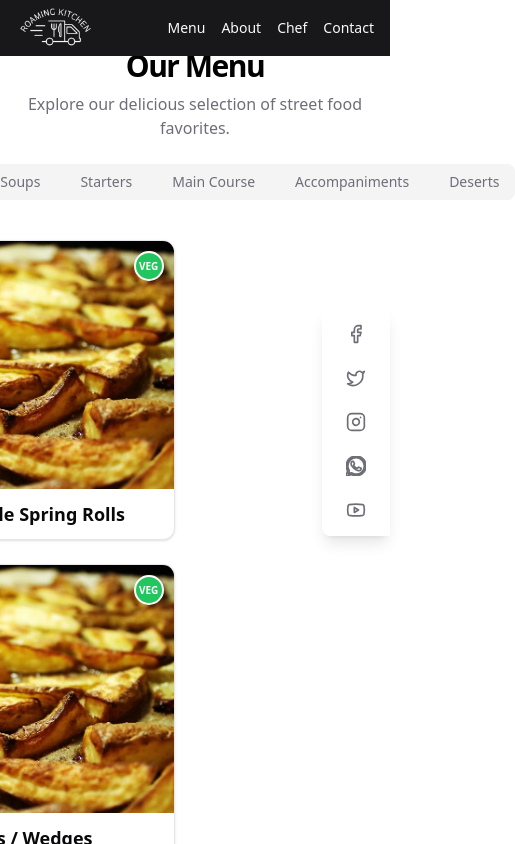
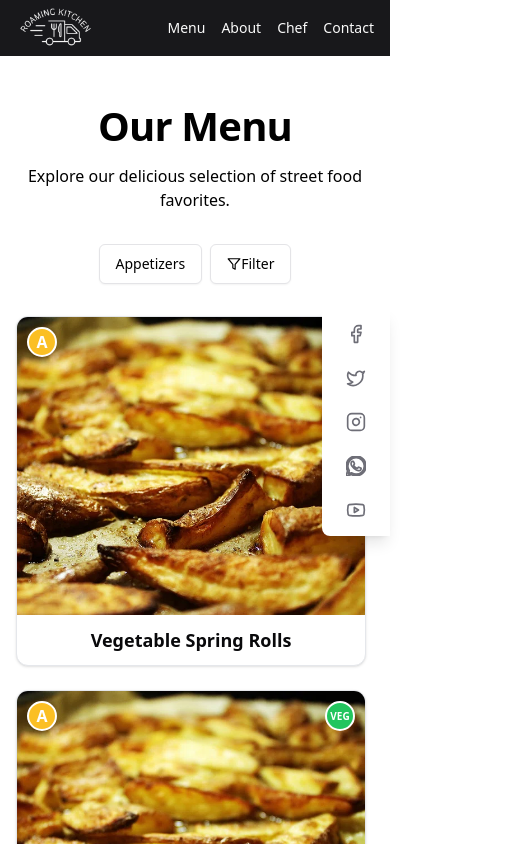
Before and after one commit to jaypopat/roaming-kitchen, a Next.js app: page /menu in a window 390 px wide. Shown: the top 844 px of the page, 515 px wide, since content can reach past the window. Built offline with nearby package versions, Linux system fonts and the light colour scheme.

Commit message:
improved mobile ui

```diff
--- a/package.json
+++ b/package.json
@@ -20,6 +20,7 @@
     "@radix-ui/react-select": "^2.1.1",
     "@radix-ui/react-slot": "^1.1.0",
     "@radix-ui/react-tabs": "^1.1.0",
+    "@radix-ui/react-tooltip": "^1.1.2",
     "@types/nodemailer": "^6.4.15",
     "@vercel/analytics": "^1.3.1",
     "axios": "^1.7.2",
--- a/src/app/about/page.tsx
+++ b/src/app/about/page.tsx
@@ -19,10 +19,10 @@ export default function AboutPage() {
         <div className="container px-4 md:px-6">
           <div className="flex flex-col items-center justify-center space-y-4 text-center">
             <div className="space-y-2">
-              <h2 className="text-3xl font-bold tracking-tighter sm:text-5xl">
+              <h2 className="text-3xl font-bold tracking-tighter md:text-4xl/tight">
                 Our Team
               </h2>
-              <p className="max-w-[900px] text-muted-foreground md:text-xl/relaxed lg:text-base/relaxed xl:text-xl/relaxed">
+              <p className="mt-4 sm:mt-6 max-w-[900px] text-muted-foreground md:text-xl/relaxed lg:text-base/relaxed xl:text-xl/relaxed">
                 Meet the passionate individuals behind Roaming Kitchen.
               </p>
             </div>
--- a/src/app/menu/page.jsx
+++ b/src/app/menu/page.jsx
@@ -1,7 +1,7 @@
 "use client";
 
-import { useState } from "react";
-import { Tabs, TabsList, TabsTrigger, TabsContent } from "@/components/ui/tabs";
+import { useState, useEffect } from "react";
+import { Tabs, TabsList, TabsTrigger } from "@/components/ui/tabs";
 import {
   DropdownMenu,
   DropdownMenuTrigger,
@@ -9,6 +9,7 @@ import {
   DropdownMenuLabel,
   DropdownMenuSeparator,
   DropdownMenuCheckboxItem,
+  DropdownMenuItem,
 } from "@/components/ui/dropdown-menu";
 import { Button } from "@/components/ui/button";
 import { MenuItems } from "@/components/MenuItem";
@@ -21,6 +22,16 @@ export default function Component() {
     vegetarian: true,
     nonVegetarian: true,
   });
+  const [isMobile, setIsMobile] = useState(false);
+
+  useEffect(() => {
+    const checkMobile = () => {
+      setIsMobile(window.innerWidth < 768);
+    };
+    checkMobile();
+    window.addEventListener("resize", checkMobile);
+    return () => window.removeEventListener("resize", checkMobile);
+  }, []);
 
   const handleFilterChange = (filter, checked) => {
     setFilters((prevFilters) => ({
@@ -29,35 +40,96 @@ export default function Component() {
     }));
   };
 
+  const MobileView = () => (
+    <div className="flex items-center gap-2 mb-6">
+      <DropdownMenu>
+        <DropdownMenuTrigger asChild>
+          <Button variant="outline" className="h-10 px-4 text-sm">
+            {activeTab}
+          </Button>
+        </DropdownMenuTrigger>
+        <DropdownMenuContent>
+          {types.map((type) => (
+            <DropdownMenuItem key={type} onSelect={() => setActiveTab(type)}>
+              {type}
+            </DropdownMenuItem>
+          ))}
+        </DropdownMenuContent>
+      </DropdownMenu>
+      <FilterDropdown
+        filters={filters}
+        handleFilterChange={handleFilterChange}
+      />
+    </div>
+  );
+
+  const DesktopView = () => (
+    <div className="flex flex-col items-center gap-4">
+      <Tabs value={activeTab} onValueChange={setActiveTab}>
+        <TabsList className="flex gap-4">
+          {types.map((type) => (
+            <TabsTrigger key={type} value={type}>
+              {type}
+            </TabsTrigger>
+          ))}
+        </TabsList>
+      </Tabs>
+      <FilterDropdown
+        filters={filters}
+        handleFilterChange={handleFilterChange}
+      />
+    </div>
+  );
+
   return (
-    <div className="flex flex-col min-h-[100dvh]">
-      <main className="flex-1">
-        <section className="py-12 md:py-24">
+    <div className="grid grid-rows-[auto_1fr] min-h-screen">
+      <header className="h-14"></header>
+      <main className="overflow-y-auto">
+        <section className="py-12 md:py-20">
           <div className="container px-4 md:px-6">
-            <div className="flex flex-col items-center text-center gap-6">
-              <div className="space-y-2">
-                <h2 className="text-3xl font-bold tracking-tighter sm:text-5xl">
+            <div className="flex flex-col items-center text-center gap-8">
+              <div className="space-y-4">
+                <h2
+                  style={{
+                    fontSize: "clamp(2.5rem, 5vw, 4rem)",
+                    fontWeight: "bold",
+                    lineHeight: "1.1",
+                    letterSpacing: "-0.02em",
+                  }}
+                >
                   Our Menu
                 </h2>
-                <p className="max-w-[600px] text-muted-foreground md:text-xl">
+                <p
+                  style={{
+                    fontSize: "clamp(1rem, 2vw, 1.25rem)",
+                    maxWidth: "600px",
+                    color: "var(--muted-foreground)",
+                  }}
+                >
                   Explore our delicious selection of street food favorites.
                 </p>
               </div>
-              <div className="flex flex-col items-center gap-4">
-                <Tabs value={activeTab} onValueChange={setActiveTab}>
-                  <TabsList className="flex gap-4">
-                    {types.map((type) => {
+              {isMobile ? <MobileView /> : <DesktopView />}
+              <div className="w-full">
+                <MenuItems
+                  category={activeTab}
+                  filters={filters}
+                  items={items}
+                />
+              </div>
+            </div>
+          </div>
+        </section>
+      </main>
+    </div>
+  );
+}
+
+function FilterDropdown({ filters, handleFilterChange }) {
   return (
-                        <TabsTrigger key={type} value={type}>
-                          {type}
-                        </TabsTrigger>
-                      );
-                    })}
-                  </TabsList>
-                  <div className="flex items-center gap-4 mb-6">
     <DropdownMenu>
       <DropdownMenuTrigger asChild>
-                        <Button variant="outline" className="h-8 gap-1 text-sm">
+        <Button variant="outline" className="h-10 gap-1 text-sm">
           <FilterIcon className="h-3.5 w-3.5" />
           <span>Filter</span>
         </Button>
@@ -83,25 +155,6 @@ export default function Component() {
         </DropdownMenuCheckboxItem>
       </DropdownMenuContent>
     </DropdownMenu>
-                  </div>
-                  {types.map((type) => {
-                    return (
-                      <TabsContent key={type} value={type}>
-                        <MenuItems
-                          category={type}
-                          filters={filters}
-                          items={items}
-                        />
-                      </TabsContent>
-                    );
-                  })}
-                </Tabs>
-              </div>
-            </div>
-          </div>
-        </section>
-      </main>
-    </div>
   );
 }
 
@@ -123,48 +176,3 @@ function FilterIcon(props) {
     </svg>
   );
 }
-
-function SandwichIcon(props) {
-  return (
-    <svg
-      {...props}
-      xmlns="http://www.w3.org/2000/svg"
-      width="24"
-      height="24"
-      viewBox="0 0 24 24"
-      fill="none"
-      stroke="currentColor"
-      strokeWidth="2"
-      strokeLinecap="round"
-      strokeLinejoin="round"
-    >
-      <path d="M3 11v3a1 1 0 0 0 1 1h16a1 1 0 0 0 1-1v-3" />
-      <path d="M12 19H4a1 1 0 0 1-1-1v-2a1 1 0 0 1 1-1h16a1 1 0 0 1 1 1v2a1 1 0 0 1-1 1h-3.83" />
-      <path d="m3 11 7.77-6.04a2 2 0 0 1 2.46 0L21 11H3Z" />
-      <path d="M12.97 19.77 7 15h12.5l-3.75 4.5a2 2 0 0 1-2.78.27Z" />
-    </svg>
-  );
-}
-
-function TruckIcon(props) {
-  return (
-    <svg
-      {...props}
-      xmlns="http://www.w3.org/2000/svg"
-      width="24"
-      height="24"
-      viewBox="0 0 24 24"
-      fill="none"
-      stroke="currentColor"
-      strokeWidth="2"
-      strokeLinecap="round"
-      strokeLinejoin="round"
-    >
-      <path d="M14 18V6a2 2 0 0 0-2-2H4a2 2 0 0 0-2 2v11a1 1 0 0 0 1 1h2" />
-      <path d="M15 18H9" />
-      <path d="M19 18h2a1 1 0 0 0 1-1v-3.65a1 1 0 0 0-.22-.624l-3.48-4.35A1 1 0 0 0 17.52 8H14" />
-      <circle cx="17" cy="18" r="2" />
-      <circle cx="7" cy="18" r="2" />
-    </svg>
-  );
-}
--- a/src/components/MenuItem.jsx
+++ b/src/components/MenuItem.jsx
@@ -1,10 +1,14 @@
-"use client";
 import { Card, CardContent } from "@/components/ui/card";
 import Image from "next/image";
-import { useState } from "react";
+import {
+  Tooltip,
+  TooltipContent,
+  TooltipProvider,
+  TooltipTrigger,
+} from "@/components/ui/tooltip";
 
 export const MenuItems = ({ category, filters, items }) => {
-  const cardSize = 300;
+  const cardSize = 350;
   const textHeight = 50;
 
   const VegIndicator = ({ isVeg }) => (
@@ -32,8 +36,6 @@ export const MenuItems = ({ category, filters, items }) => {
   );
 
   const AllergenIndicator = ({ allergens }) => {
-    const [showTooltip, setShowTooltip] = useState(false);
-
     if (!allergens || allergens.length === 0) return null;
 
     return (
@@ -44,8 +46,6 @@ export const MenuItems = ({ category, filters, items }) => {
           left: "10px",
           zIndex: 10,
         }}
-        onMouseEnter={() => setShowTooltip(true)}
-        onMouseLeave={() => setShowTooltip(false)}
       >
         <div
           style={{
@@ -63,31 +63,20 @@ export const MenuItems = ({ category, filters, items }) => {
             cursor: "pointer",
           }}
         >
-          !
-        </div>
-        {showTooltip && (
-          <div
-            style={{
-              position: "absolute",
-              top: "100%",
-              left: "0",
-              backgroundColor: "white",
-              border: "1px solid #ccc",
-              borderRadius: "4px",
-              padding: "8px",
-              zIndex: 20,
-              minWidth: "150px",
-              boxShadow: "0 2px 10px rgba(0,0,0,0.1)",
-            }}
-          >
+          <TooltipProvider>
+            <Tooltip>
+              <TooltipTrigger>A</TooltipTrigger>
+              <TooltipContent>
                 <strong>Allergens:</strong>
                 <ul style={{ margin: "4px 0 0 0", paddingLeft: "20px" }}>
                   {allergens.map((allergen, index) => (
                     <li key={index}>{allergen}</li>
                   ))}
                 </ul>
+              </TooltipContent>
+            </Tooltip>
+          </TooltipProvider>
         </div>
-        )}
       </div>
     );
   };
--- /dev/null
+++ b/src/components/ui/tooltip.tsx
@@ -0,0 +1,30 @@
+"use client"
+
+import * as React from "react"
+import * as TooltipPrimitive from "@radix-ui/react-tooltip"
+
+import { cn } from "@/lib/utils"
+
+const TooltipProvider = TooltipPrimitive.Provider
+
+const Tooltip = TooltipPrimitive.Root
+
+const TooltipTrigger = TooltipPrimitive.Trigger
+
+const TooltipContent = React.forwardRef<
+  React.ElementRef<typeof TooltipPrimitive.Content>,
+  React.ComponentPropsWithoutRef<typeof TooltipPrimitive.Content>
+>(({ className, sideOffset = 4, ...props }, ref) => (
+  <TooltipPrimitive.Content
+    ref={ref}
+    sideOffset={sideOffset}
+    className={cn(
+      "z-50 overflow-hidden rounded-md bg-primary px-3 py-1.5 text-xs text-primary-foreground animate-in fade-in-0 zoom-in-95 data-[state=closed]:animate-out data-[state=closed]:fade-out-0 data-[state=closed]:zoom-out-95 data-[side=bottom]:slide-in-from-top-2 data-[side=left]:slide-in-from-right-2 data-[side=right]:slide-in-from-left-2 data-[side=top]:slide-in-from-bottom-2",
+      className
+    )}
+    {...props}
+  />
+))
+TooltipContent.displayName = TooltipPrimitive.Content.displayName
+
+export { Tooltip, TooltipTrigger, TooltipContent, TooltipProvider }
```
Also changed, not shown: 1 other file (tests, documents, lock files or other folders). Lines whose indentation alone changed are shown as unchanged.
